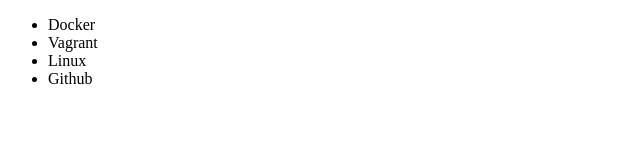
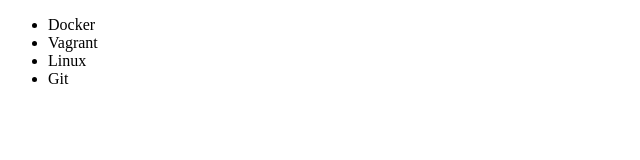
Before and after one commit to Zezola/alura-git, a plain HTML site: page index.html in a window 1280 px wide. Shown: the full height of the page, 0-640 px from the left. Drawn offline with Linux system fonts and the light colour scheme.

Commit message:
Corrigindo o nome do curso de github para git

```diff
--- a/index.html
+++ b/index.html
@@ -1,4 +1,5 @@
 <!DOCTYPE html>
+<!-- INDEX LARI-->
 <html lang="en">
 <head>
     <meta charset="UTF-8">
@@ -11,7 +12,7 @@
         <li>Docker</li>
         <li>Vagrant</li>
         <li>Linux</li>
-        <li>Github</li>
+        <li>Git</li>
     </ul>
 </body>
 </html>
```
